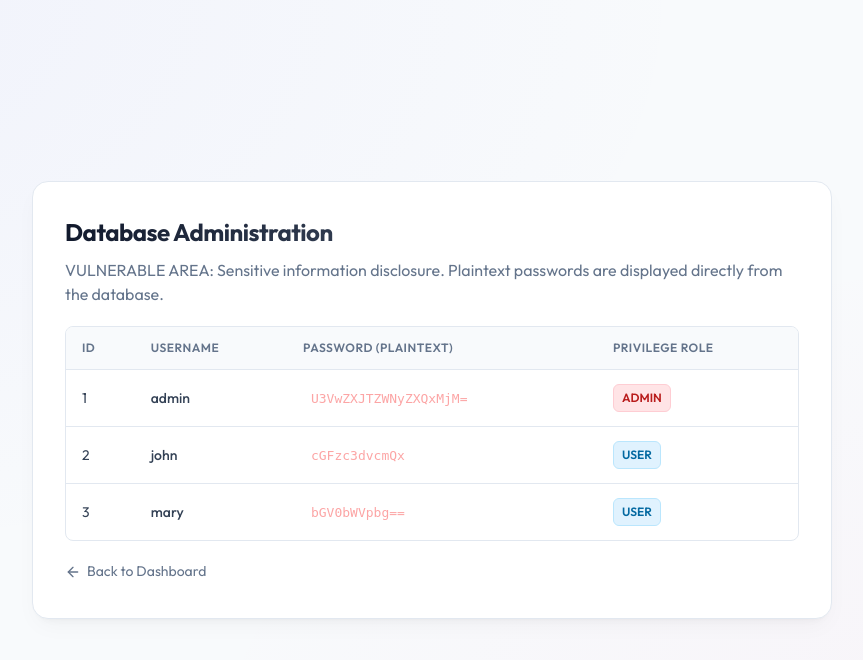
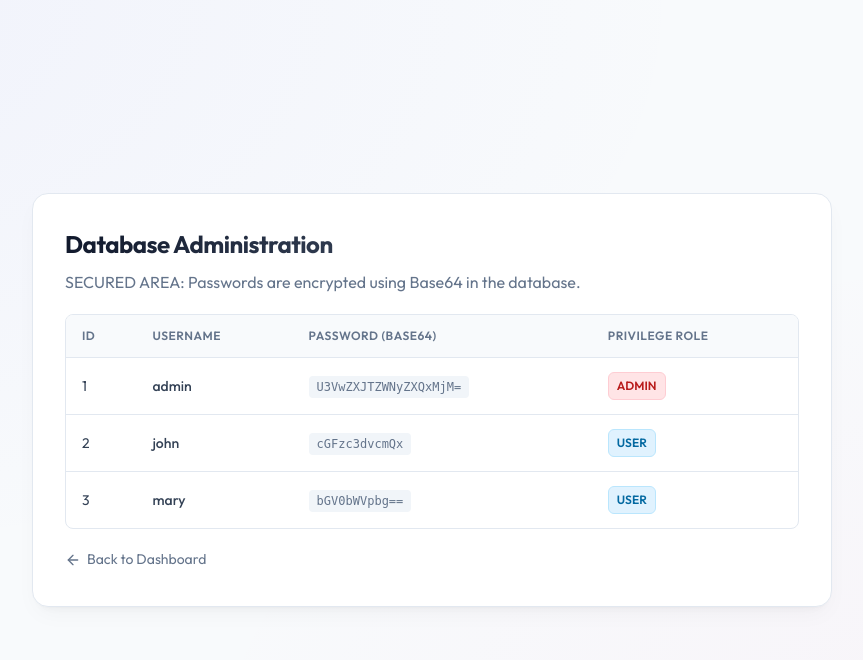
Before and after one commit to Slio1013/DSWA_Damn-Secure-Web-Application, a PHP site: page /pages/admin_users.php in a window 1280 px wide. Shown: the top 660 px of the page, without its empty margins (208-1071 px from the left). Run offline with PHP 8.4, Linux system fonts and the light colour scheme; the visitor is signed in with stand-in values (Sample User, id 1); data comes from the database, SQL or seed files in the repository; both versions use the stored data as it was after the commit.

Commit message:
added encryption to the database

```diff
--- a/v1_vulnerable/includes/db.php
+++ b/v1_vulnerable/includes/db.php
@@ -39,11 +39,14 @@ function seed_database($pdo) {
 
     $count = $pdo->query("SELECT COUNT(*) FROM users")->fetchColumn();
     if ($count == 0) {
-        // Plaintext passwords - intentional vulnerability
-        $pdo->exec("INSERT INTO users (username, password, role) VALUES
-            ('admin', 'SuperSecret123', 'admin'),
-            ('john', 'password1', 'user'),
-            ('mary', 'letmein', 'user')");
+        $adminPass = base64_encode('SuperSecret123');
+        $johnPass = base64_encode('password1');
+        $maryPass = base64_encode('letmein');
+
+        $stmt = $pdo->prepare("INSERT INTO users (username, password, role) VALUES (?, ?, ?)");
+        $stmt->execute(['admin', $adminPass, 'admin']);
+        $stmt->execute(['john', $johnPass, 'user']);
+        $stmt->execute(['mary', $maryPass, 'user']);
     }
 }
 seed_database($pdo);
--- a/v1_vulnerable/pages/admin_users.php
+++ b/v1_vulnerable/pages/admin_users.php
@@ -44,7 +44,7 @@ $users = $pdo->query("SELECT id, username, password, role FROM users")->fetchAll
     <div class="app-container">
         <div class="card">
             <h2 class="card-title" style="text-align: left; margin-bottom: 8px;">Database Administration</h2>
-            <p>VULNERABLE AREA: Sensitive information disclosure. Plaintext passwords are displayed directly from the database.</p>
+            <p>SECURED AREA: Passwords are encrypted using Base64 in the database.</p>
 
             <div class="table-wrapper">
                 <table>
@@ -52,7 +52,7 @@ $users = $pdo->query("SELECT id, username, password, role FROM users")->fetchAll
                         <tr>
                             <th>ID</th>
                             <th>Username</th>
-                            <th>Password (Plaintext)</th>
+                            <th>Password (Base64)</th>
                             <th>Privilege Role</th>
                         </tr>
                     </thead>
@@ -61,7 +61,7 @@ $users = $pdo->query("SELECT id, username, password, role FROM users")->fetchAll
                             <tr>
                                 <td><?= htmlspecialchars($u['id']) ?></td>
                                 <td style="font-weight: 500;"><?= htmlspecialchars($u['username']) ?></td>
-                                <td><code style="background: rgba(255,255,255,0.05); padding: 4px 8px; border-radius: 4px; font-size: 13px; color: #fca5a5;"><?= htmlspecialchars($u['password']) ?></code></td>
+                                <td><code style="background: #f1f5f9; padding: 4px 8px; border-radius: 4px; font-size: 12px; color: var(--text-muted); font-family: monospace; word-break: break-all;"><?= htmlspecialchars($u['password']) ?></code></td>
                                 <td>
                                     <span class="badge <?= $u['role'] === 'admin' ? 'badge-admin' : 'badge-user' ?>">
                                         <?= htmlspecialchars($u['role']) ?>
```
Also changed, not shown: v1_vulnerable/login.php (+6 -6 lines), v1_vulnerable/data/vulnapp.sqlite.
